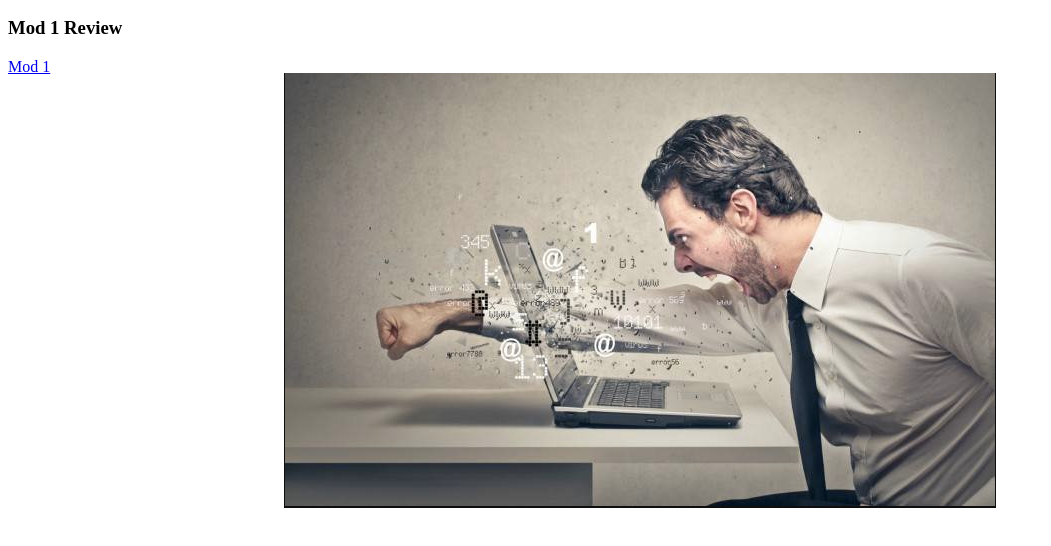
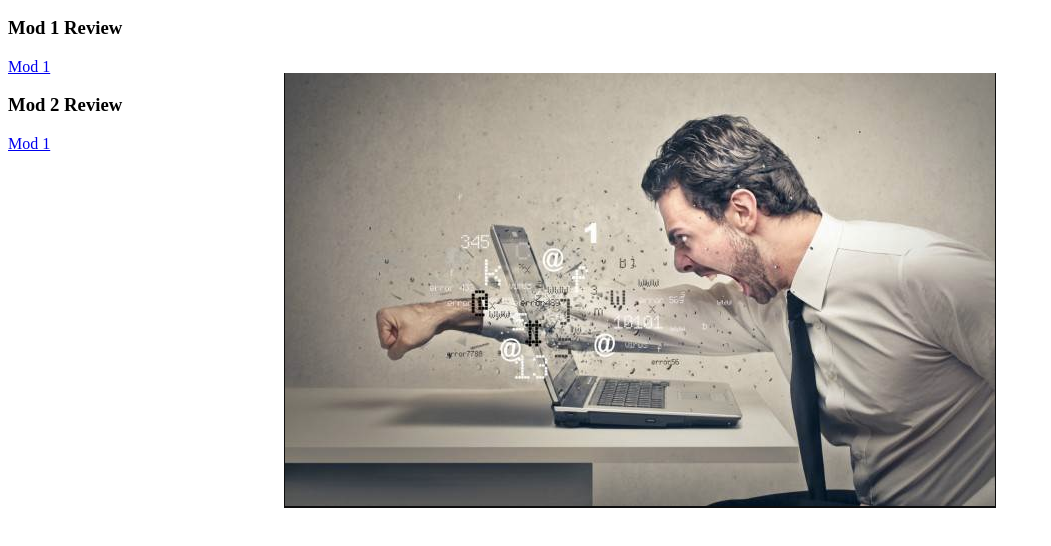
Before and after one commit to vaidashi/vaidashi.github.io, a plain HTML site: page index.html in a window 1280 px wide. Shown: the part 110-656 px from the top of the page, without its empty margins (0-1051 px from the left). Drawn offline with Linux system fonts and the light colour scheme.

Commit message:
adding mod 2 blogpiece

```diff
--- a/index.html
+++ b/index.html
@@ -13,5 +13,9 @@
     <div>
       <a href = "blog-1.html"> Mod 1 </a>
     </div>
+    <h3> Mod 2 Review </h3>
+    <div>
+      <a href = "blog-2.html"> Mod 1 </a>
+    </div>
   </body>
 </html>
```
Also changed, not shown: blog.2.html (added, +10 -0 lines).
